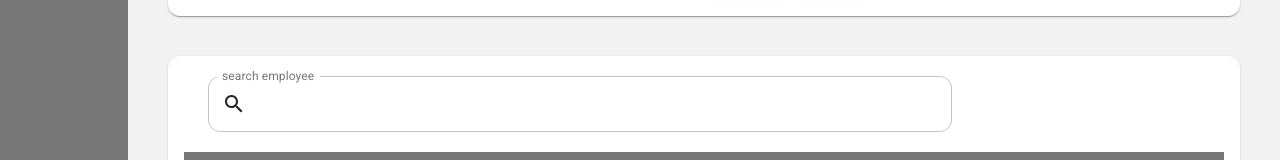
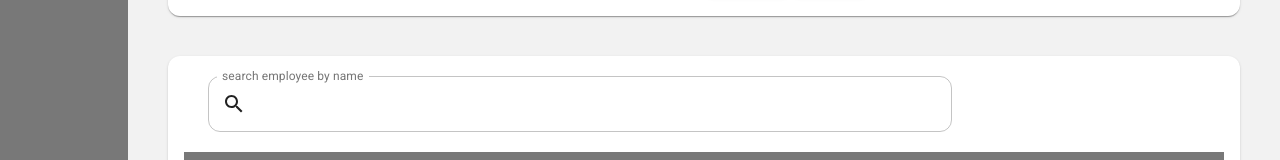
Before and after one commit to AmarnathN/material-ui-react, a React (Create React App) app: page / in a window 1280 px wide. Shown: the part 566-726 px from the top of the page. Built offline with nearby package versions, Linux system fonts and the light colour scheme.

Commit message:
fix label

```diff
--- a/src/pages/employee/Employees.js
+++ b/src/pages/employee/Employees.js
@@ -56,7 +56,7 @@ const Employees = () => {
         <Toolbar>
           <MyControls.Input
             className={classes.searcInput}
-            label="search employee"
+            label="search employee by name"
             onChange={handleSearch}
             InputProps={{
               startAdornment: (
```
